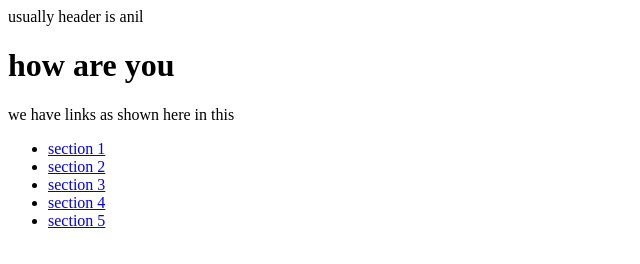
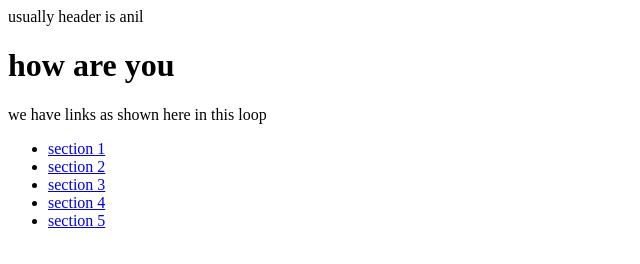
Before and after one commit to anil1001/coursera-test, a plain HTML site: page site/index.html in a window 1280 px wide. Shown: the full height of the page, 0-640 px from the left. Drawn offline with Linux system fonts and the light colour scheme.

Commit message:
new project

```diff
--- a/site/index.html
+++ b/site/index.html
@@ -7,7 +7,7 @@
 <body>
 <header>usually header is anil  </header>
 <h1>how are you</h1>
-<section> we have links as shown here in this
+<section> we have links as shown here in this loop
 <ul>
 <li><a href="#section 1">section 1</a></li>
 <li><a href="#section 2">section 2</a></li>
```
